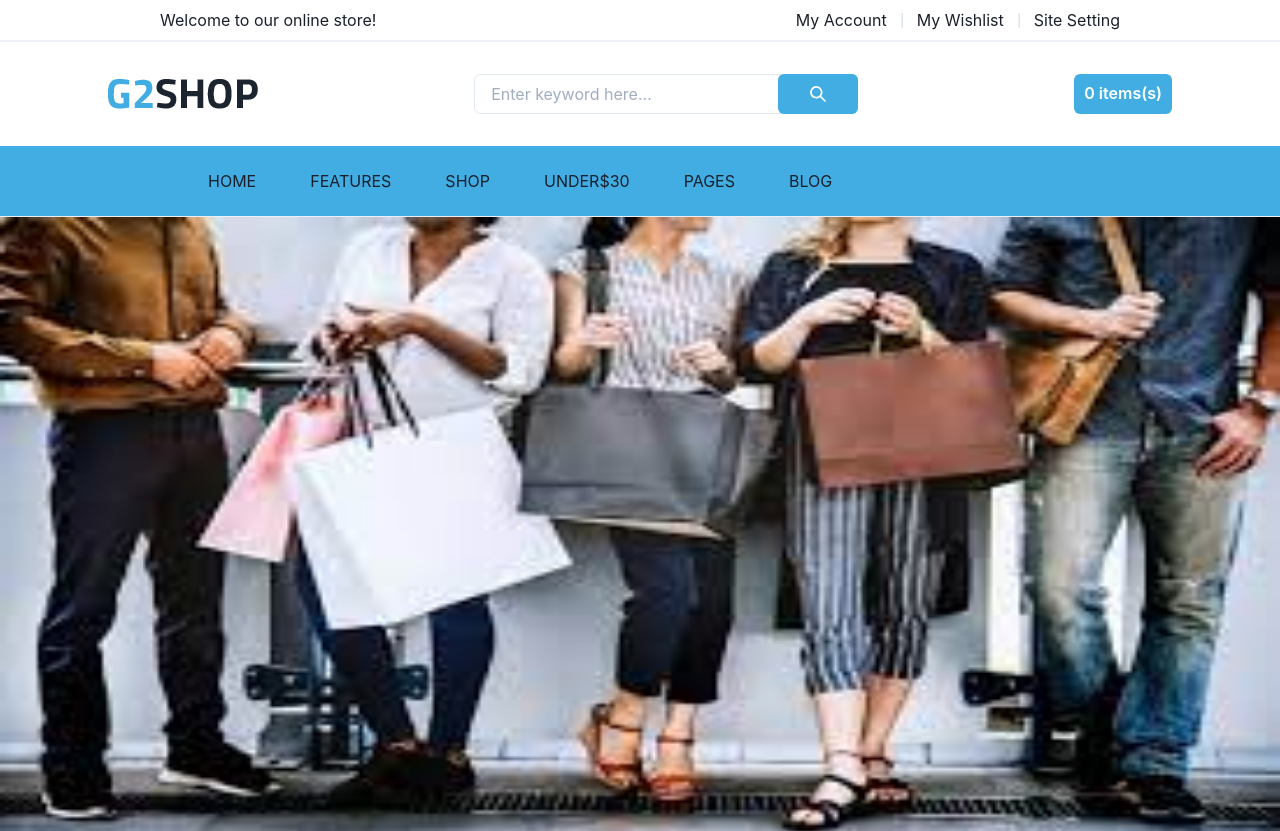
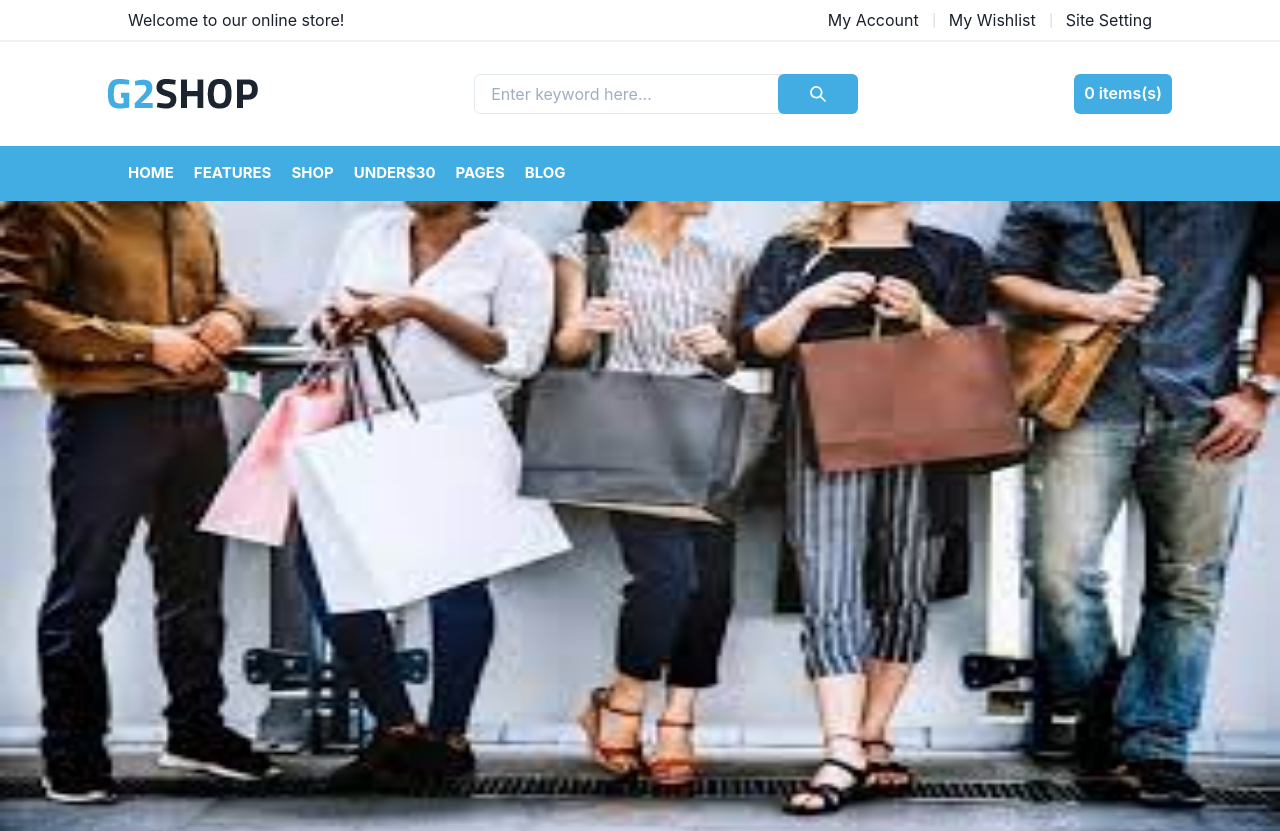
Before and after one commit to gauravaswal/reactEcommerce, a React (Create React App) app: page / in a window 1280 px wide. Shown: the top 831 px of the page. Built offline with nearby package versions, Linux system fonts and the light colour scheme.

Commit message:
design refactored

```diff
--- a/src/components/SecondNavbar.jsx
+++ b/src/components/SecondNavbar.jsx
@@ -1,66 +1,63 @@
-import { ReactNode } from 'react';
-import {
-    Box,
-    Flex,
-    Avatar,
-    HStack,
-    Link,
-    IconButton,
-    Button,
-    Menu,
-    MenuButton,
-    MenuList,
-    Heading,
-    MenuItem,
-    MenuDivider,
-    useDisclosure,
-    useColorModeValue,
-    Image,
-    Stack,
-    Grid,
-    Tabs,
-    TabList,
-    OrderedList,
-    ListItem,
-    List,
-    Tab,
-    Input,
-    Text,
-    Divider,
-    SearchIcon,
-} from '@chakra-ui/react';
+import { Link, Flex } from "@chakra-ui/react";
 
 function SecondNavbar() {
 	return (
-        <>
-        <Box bg="#41ade2">
-                <Box h="70px" display='flex' w='70%' p={4}  justifyContent='space-between' mx={'auto'}  >
-                    <HStack spacing='54px'>
-                        <Link href='https://chakra-ui.com' textDecoration='none'>
+		<Flex bg="#41ade2" gridGap="20px" py="1em" px="8em">
+			<Link
+				href="https://chakra-ui.com"
+				textDecoration="none"
+				color="white"
+				fontWeight="bold"
+				fontSize="15px"
+			>
 				HOME
 			</Link>
-                        <Link href='https://chakra-ui.com' textDecoration='none'>
+			<Link
+				href="https://chakra-ui.com"
+				textDecoration="none"
+				color="white"
+				fontWeight="bold"
+				fontSize="15px"
+			>
 				FEATURES
 			</Link>
-                        <Link href='https://chakra-ui.com' textDecoration='none' >
+			<Link
+				href="https://chakra-ui.com"
+				textDecoration="none"
+				color="white"
+				fontWeight="bold"
+				fontSize="15px"
+			>
 				SHOP
 			</Link>
-                        <Link href='https://chakra-ui.com' textDecoration='none'>
+			<Link
+				href="https://chakra-ui.com"
+				textDecoration="none"
+				color="white"
+				fontWeight="bold"
+				fontSize="15px"
+			>
 				UNDER$30
 			</Link>
-                        <Link href='https://chakra-ui.com' textDecoration='none' >
+			<Link
+				href="https://chakra-ui.com"
+				textDecoration="none"
+				color="white"
+				fontWeight="bold"
+				fontSize="15px"
+			>
 				PAGES
 			</Link>
-                        <Link href='https://chakra-ui.com' textDecoration='none' >
+			<Link
+				href="https://chakra-ui.com"
+				textDecoration="none"
+				color="white"
+				fontWeight="bold"
+				fontSize="15px"
+			>
 				BLOG
 			</Link>
-                    </HStack>
-
-
-                    </Box>
-                </Box>
-                <Divider orientation='horizontal' borderColor='gray.200' />
-        </>
+		</Flex>
 	);
 }
-export default SecondNavbar
+export default SecondNavbar;
--- a/src/components/navbar.jsx
+++ b/src/components/navbar.jsx
@@ -8,7 +8,7 @@ function Navbar() {
 			<Flex
 				justifyContent="space-between"
 				alignItems="center"
-				px="10em"
+				px="8em"
 				py="0.5em"
 				borderBottom="1px solid"
 				borderColor="gray.100"
```
Lines whose indentation alone changed are shown as unchanged.
